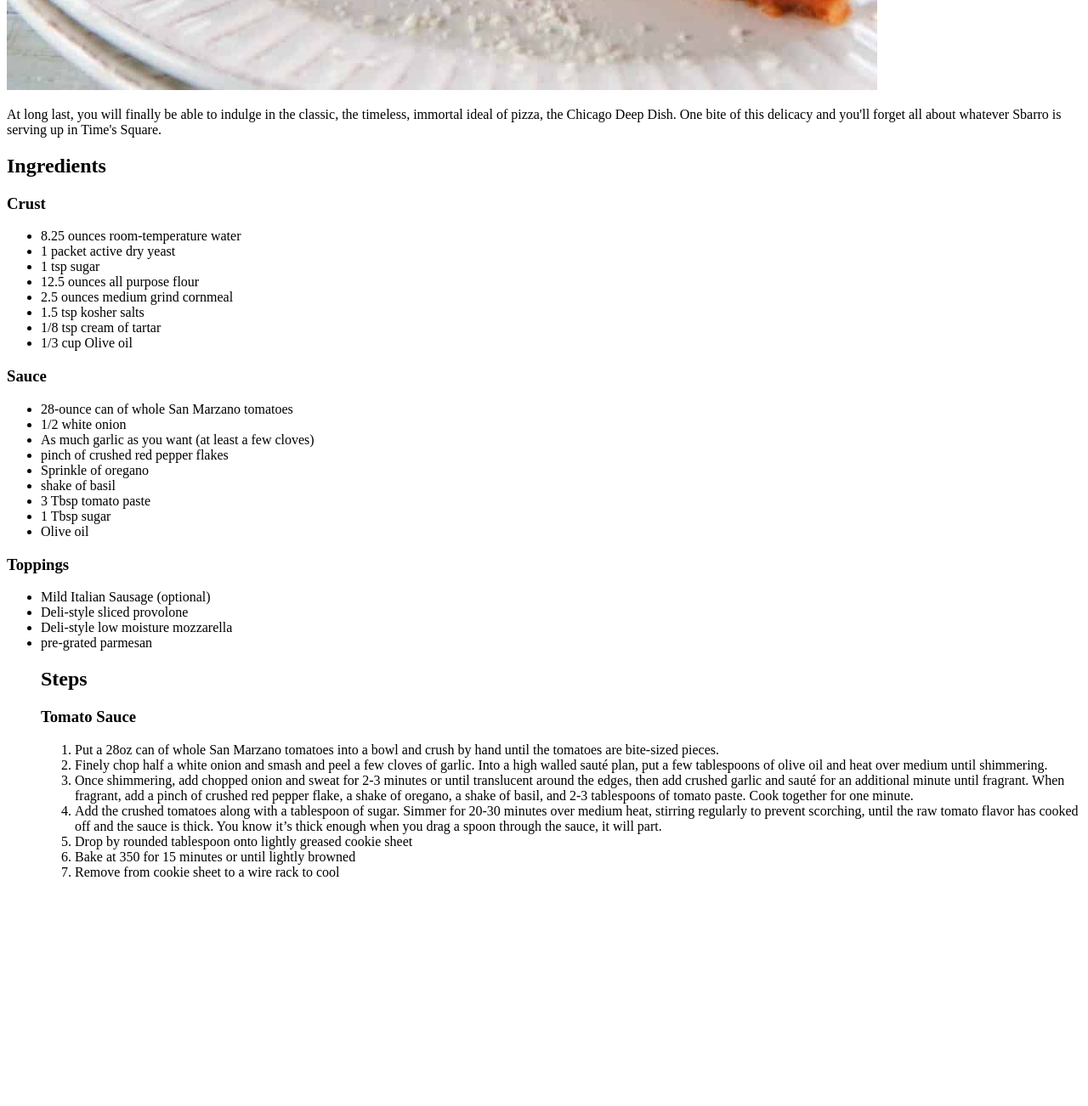
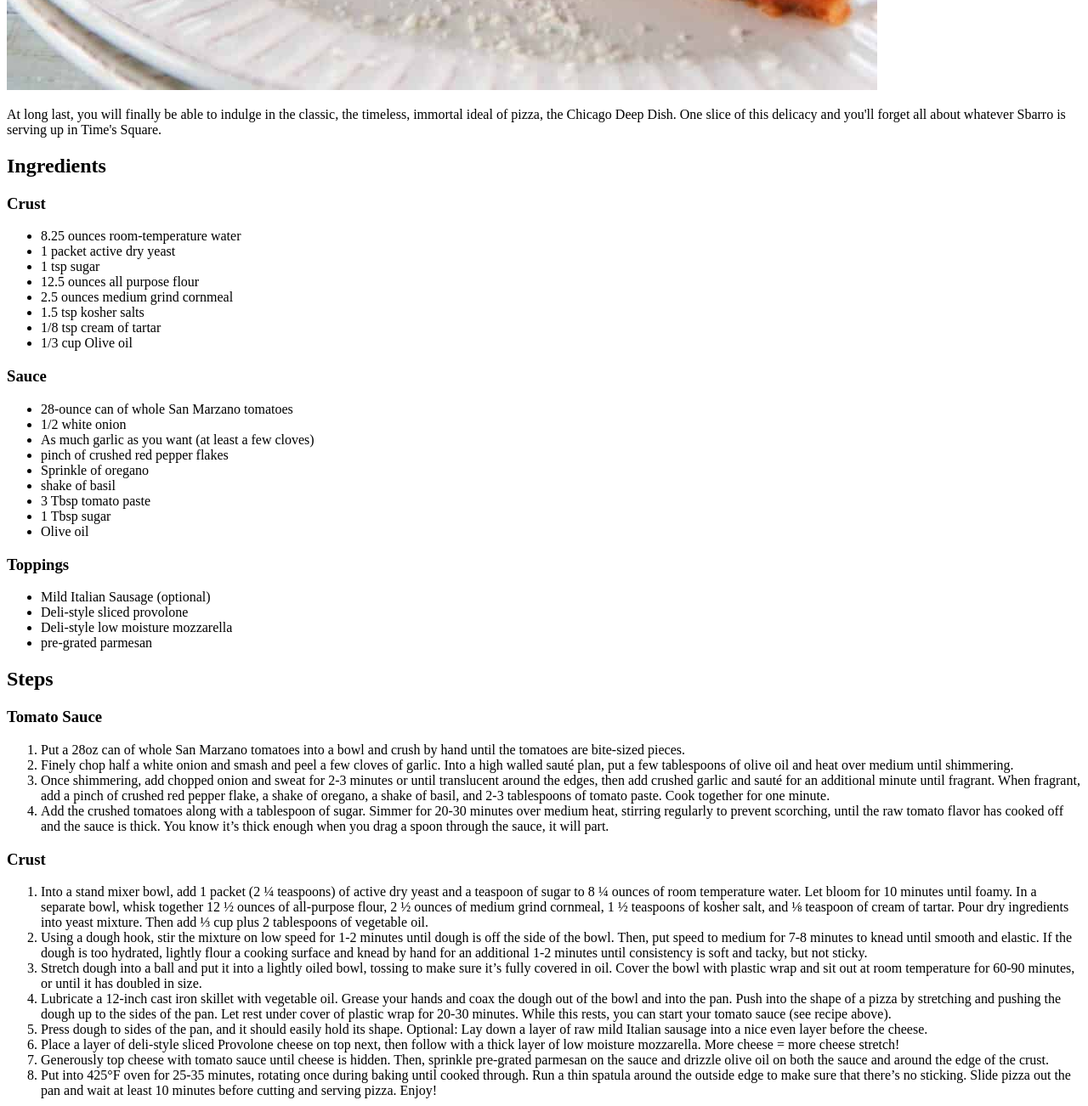
Before and after one commit to MavrikM100/odin-recipes, a plain HTML site: page recipes/chicago-style-pizza.html in a window 1280 px wide. Shown: the part 998-2300 px from the top of the page at 85% size. Before the commit the page ends 2050 px from the top, so only its background shows below. Drawn offline with Linux system fonts and the light colour scheme.

Commit message:
Completed pizza recipe
Finished the rest of the pizza recipe. Also
fixed error resulting in 'Steps' being tabbed

```diff
--- a/recipes/chicago-style-pizza.html
+++ b/recipes/chicago-style-pizza.html
@@ -10,9 +10,8 @@
         <img src="../img/chicago-pizza.jpg" alt="Thick slice of deep dish chicago-pizza
         on a paper plate." height="1024" width="1024">
         <p>At long last, you will finally be able to indulge in the classic, the timeless,
-            immortal ideal of pizza, the Chicago Deep Dish. One bite of this delicacy and
-            you'll forget all about whatever Sbarro is serving up in Time's Square.
-        </p>
+            immortal ideal of pizza, the Chicago Deep Dish. One slice of this delicacy and
+            you'll forget all about whatever Sbarro is serving up in Time's Square.</p>
         <h2>Ingredients</h2>
             <h3>Crust</h3>
                 <ul>
@@ -43,28 +42,38 @@
                     <li>Deli-style sliced provolone</li>
                     <li>Deli-style low moisture mozzarella</li>
                     <li>pre-grated parmesan</li>
+                </ul>
         <h2>Steps</h2>
             <h3>Tomato Sauce</h3>
                 <ol>
-                    <li>Put a 28oz can of whole San Marzano tomatoes into a bowl
+                <li>Put a 28oz can of whole San Marzano tomatoes into a bowl
                         and crush by hand until the tomatoes are bite-sized pieces.</li>
-                    <li>Finely chop half a white onion and smash and peel a few
+                <li>Finely chop half a white onion and smash and peel a few
                         cloves of garlic. Into a high walled sauté plan, put a few
                         tablespoons of olive oil and heat over medium until shimmering.</li>
-                    <li>Once shimmering, add chopped onion and sweat for 2-3 minutes
+                <li>Once shimmering, add chopped onion and sweat for 2-3 minutes
                         or until translucent around the edges, then add crushed garlic
                         and sauté for an additional minute until fragrant. When fragrant,
                          add a pinch of crushed red pepper flake, a shake of oregano,
                          a shake of basil, and 2-3 tablespoons of tomato paste.
                          Cook together for one minute.</li>
-                    <li>Add the crushed tomatoes along with a tablespoon of sugar.
+                <li>Add the crushed tomatoes along with a tablespoon of sugar.
                         Simmer for 20-30 minutes over medium heat, stirring regularly
                          to prevent scorching, until the raw tomato flavor has cooked
                          off and the sauce is thick. You know it’s thick enough when
                          you drag a spoon through the sauce, it will part.</li>
-                <li>Drop by rounded tablespoon onto lightly greased cookie sheet</li>
-                <li>Bake at 350 for 15 minutes or until lightly browned</li>
-                <li>Remove from cookie sheet to a wire rack to cool</li>
+
+            </ol>
+        <h3>Crust</h3>
+            <ol>
+                <li>Into a stand mixer bowl, add 1 packet (2 ¼ teaspoons) of active dry yeast and a teaspoon of sugar to 8 ¼ ounces of room temperature water. Let bloom for 10 minutes until foamy. In a separate bowl, whisk together 12 ½ ounces of all-purpose flour, 2 ½ ounces of medium grind cornmeal, 1 ½ teaspoons of kosher salt, and ⅛ teaspoon of cream of tartar. Pour dry ingredients into yeast mixture. Then add ⅓ cup plus 2 tablespoons of vegetable oil.</li>
+                <li>Using a dough hook, stir the mixture on low speed for 1-2 minutes until dough is off the side of the bowl. Then, put speed to medium for 7-8 minutes to knead until smooth and elastic. If the dough is too hydrated, lightly flour a cooking surface and knead by hand for an additional 1-2 minutes until consistency is soft and tacky, but not sticky.</li>
+                <li>Stretch dough into a ball and put it into a lightly oiled bowl, tossing to make sure it’s fully covered in oil. Cover the bowl with plastic wrap and sit out at room temperature for 60-90 minutes, or until it has doubled in size.</li>
+                <li>Lubricate a 12-inch cast iron skillet with vegetable oil. Grease your hands and coax the dough out of the bowl and into the pan. Push into the shape of a pizza by stretching and pushing the dough up to the sides of the pan. Let rest under cover of plastic wrap for 20-30 minutes. While this rests, you can start your tomato sauce (see recipe above).</li>
+                <li>Press dough to sides of the pan, and it should easily hold its shape. Optional: Lay down a layer of raw mild Italian sausage into a nice even layer before the cheese.</li>
+                <li>Place a layer of deli-style sliced Provolone cheese on top next, then follow with a thick layer of low moisture mozzarella. More cheese = more cheese stretch!</li>
+                <li>Generously top cheese with tomato sauce until cheese is hidden. Then, sprinkle pre-grated parmesan on the sauce and drizzle olive oil on both the sauce and around the edge of the crust.</li>
+                <li>Put into 425°F oven for 25-35 minutes, rotating once during baking until cooked through. Run a thin spatula around the outside edge to make sure that there’s no sticking. Slide pizza out the pan and wait at least 10 minutes before cutting and serving pizza. Enjoy!</li>
             </ol>
 </body>
 </html>
```
Also changed, not shown: 1 other file.
